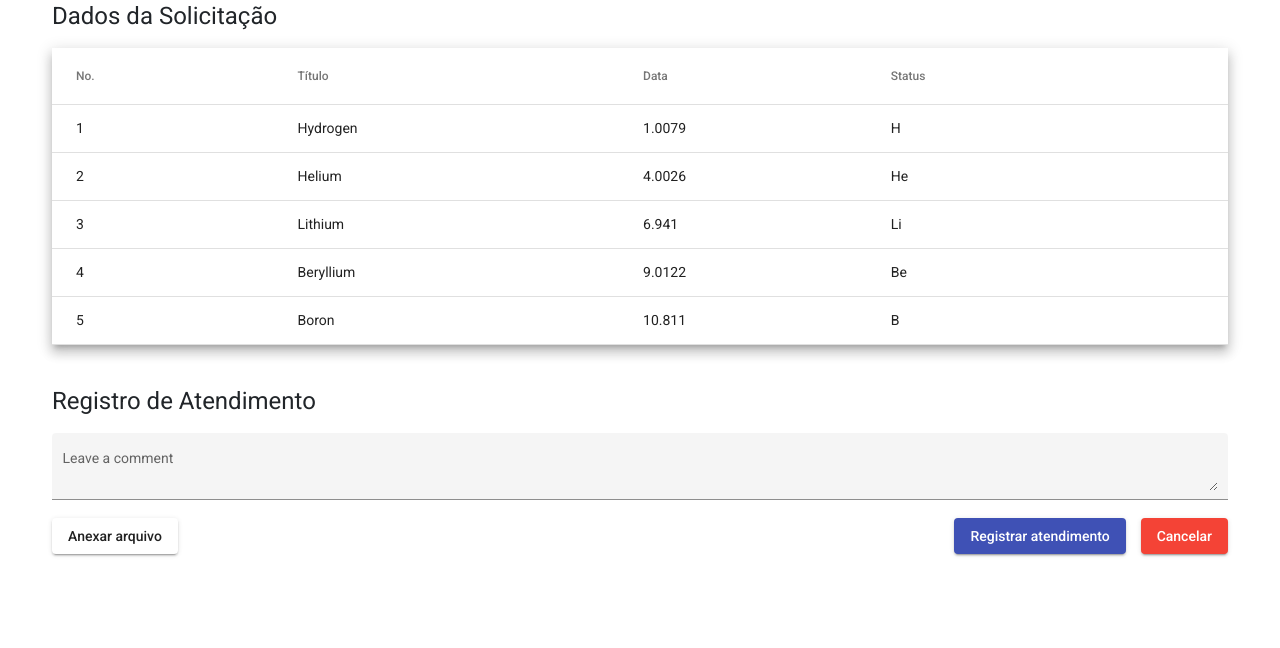
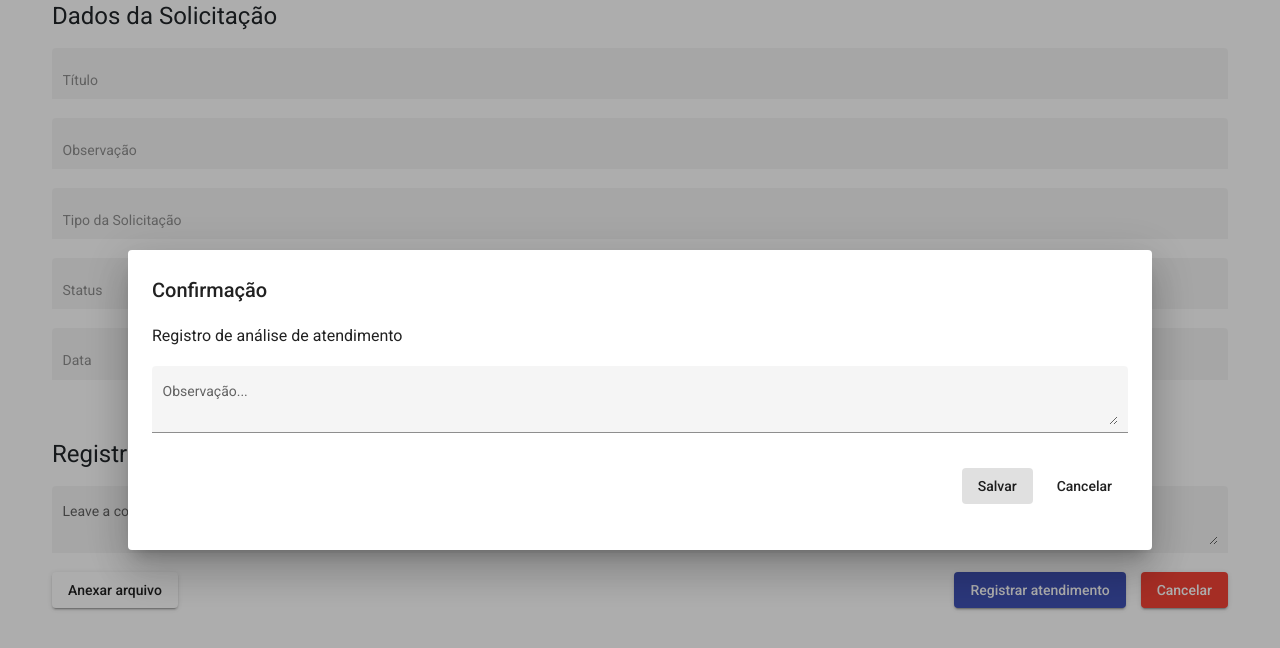
Before and after one commit to victormacedo996/juridico, an Angular app in the folder juridicoangularapp/: page /atendimento/registrarAnalise in a window 1280 px wide. Both pictures are taken after a click on the button "Registrar atendimento". Shown: the top 648 px of the page. Built offline with nearby package versions, Linux system fonts and the light colour scheme.

Commit message:
add servico e dialog de confirmação

```diff
--- a/juridicoangularapp/package.json
+++ b/juridicoangularapp/package.json
@@ -25,7 +25,7 @@
     "zone.js": "~0.11.4"
   },
   "devDependencies": {
-    "@angular-devkit/build-angular": "~13.1.2",
+    "@angular-devkit/build-angular": "^13.3.6",
     "@angular/cli": "~13.1.2",
     "@angular/compiler-cli": "~13.1.0",
     "@types/jasmine": "~3.10.0",
--- /dev/null
+++ b/juridicoangularapp/src/app/atendimento/confirma/confirmacao-registro-analise/confirmacao-registro-analise.component.css
@@ -0,0 +1,3 @@
+.example-full-width {
+    width: 100%;
+  }
--- /dev/null
+++ b/juridicoangularapp/src/app/atendimento/confirma/confirmacao-registro-analise/confirmacao-registro-analise.component.html
@@ -0,0 +1,12 @@
+<h2 mat-dialog-title>Confirmação</h2>
+<mat-dialog-content class="mat-typography">
+    <h3>Registro de análise de atendimento</h3>
+        <mat-form-field class="example-full-width" appearance="fill">
+            <mat-label>Observação...</mat-label>
+            <textarea matInput readonly  appearance="fill"></textarea>
+        </mat-form-field>
+    </mat-dialog-content>
+    <mat-dialog-actions align="end">
+        <button mat-button [mat-dialog-close]="true" cdkFocusInitial>Salvar</button>
+        <button mat-button mat-dialog-close>Cancelar</button>
+    </mat-dialog-actions>
--- /dev/null
+++ b/juridicoangularapp/src/app/atendimento/confirma/confirmacao-registro-analise/confirmacao-registro-analise.component.ts
@@ -0,0 +1,22 @@
+import { Component, OnInit } from '@angular/core';
+import {  MatDialog  } from '@angular/material/dialog';
+
+@Component({
+  selector: 'app-confirmacao-registro-analise',
+  templateUrl: './confirmacao-registro-analise.component.html',
+  styleUrls: ['./confirmacao-registro-analise.component.css']
+})
+export class ConfirmacaoRegistroAnaliseComponent implements OnInit {
+
+  constructor() { }
+
+  ngOnInit(): void {
+
+  }
+
+
+
+
+
+
+}
--- a/juridicoangularapp/src/app/atendimento/registro-analise-atendimento/registro-analise-atendimento.component.css
+++ b/juridicoangularapp/src/app/atendimento/registro-analise-atendimento/registro-analise-atendimento.component.css
@@ -9,6 +9,14 @@
     width: 100%;
   }
 
+  :host ::ng-deep .mat-form-field-underline {
+    /*height: 0px !important;*/
+    display: none;
+  }
+
+  .form-solicitacao{
+    display: grid;
+  }
   .example-form {
     min-width: 150px;
     max-width: 500px;
--- a/juridicoangularapp/src/app/atendimento/registro-analise-atendimento/registro-analise-atendimento.component.html
+++ b/juridicoangularapp/src/app/atendimento/registro-analise-atendimento/registro-analise-atendimento.component.html
@@ -4,38 +4,24 @@
             Dados da Solicitação
         </h1>
         <div class="atendimento-secao">
-            <table  class="dados-solicitacao" mat-table [dataSource]="dataSource" class="mat-elevation-z8">
+            <form  class="form-solicitacao" [formGroup]="solicitacaoForm">
+                <mat-form-field class="input" appearance="fill" >
+                    <input matInput  readonly  [disabled]="true" type="text" formControlName="titulo" placeholder="Título">
+                </mat-form-field>
+                <mat-form-field class="input" appearance="fill">
+                    <input matInput  readonly type="text" formControlName="observacao" placeholder="Observação">
+                </mat-form-field>
+                <mat-form-field class="input" appearance="fill">
+                    <input matInput  readonly type="text" formControlName="tipoSolicitacao" placeholder="Tipo da Solicitação">
+                </mat-form-field>
+                <mat-form-field class="input" appearance="fill">
+                    <input matInput  readonly type="text" formControlName="status" placeholder="Status">
+                </mat-form-field>
+                <mat-form-field class="input" appearance="fill">
+                    <input matInput  readonly type="text" formControlName="data" placeholder="Data">
+                </mat-form-field>
+            </form>
 
-                <!--- Note that these columns can be defined in any order.
-                    The actual rendered columns are set as a property on the row definition" -->
-
-                <!-- Position Column -->
-                <ng-container matColumnDef="position">
-                <th mat-header-cell *matHeaderCellDef> No. </th>
-                <td mat-cell *matCellDef="let element"> {{element.position}} </td>
-                </ng-container>
-
-                <!-- Name Column -->
-                <ng-container matColumnDef="name">
-                <th mat-header-cell *matHeaderCellDef> Título </th>
-                <td mat-cell *matCellDef="let element"> {{element.name}} </td>
-                </ng-container>
-
-                <!-- Weight Column -->
-                <ng-container matColumnDef="weight">
-                <th mat-header-cell *matHeaderCellDef> Data </th>
-                <td mat-cell *matCellDef="let element"> {{element.weight}} </td>
-                </ng-container>
-
-                <!-- Symbol Column -->
-                <ng-container matColumnDef="symbol">
-                <th mat-header-cell *matHeaderCellDef> Status </th>
-                <td mat-cell *matCellDef="let element"> {{element.symbol}} </td>
-                </ng-container>
-
-                <tr mat-header-row *matHeaderRowDef="displayedColumns"></tr>
-                <tr mat-row *matRowDef="let row; columns: displayedColumns;"></tr>
-            </table>
         </div>
         <div class="atendimento-secao-registro">
             <h1 class="titulo-funcionalidade">
@@ -48,7 +34,7 @@
 
             <div class="button-class">
                 <div class="button-right">
-                <button class="register-button" mat-raised-button color="primary">Registrar atendimento</button>
+                    <button class="register-button" (click)="openDialog()" mat-raised-button color="primary">Registrar atendimento</button>
                     <button class="cancel" mat-raised-button color="warn" >Cancelar</button>
                 </div>
                 <div class="button-left">
--- a/juridicoangularapp/src/app/atendimento/registro-analise-atendimento/registro-analise-atendimento.component.ts
+++ b/juridicoangularapp/src/app/atendimento/registro-analise-atendimento/registro-analise-atendimento.component.ts
@@ -1,20 +1,8 @@
+import { ConfirmacaoRegistroAnaliseComponent } from './../confirma/confirmacao-registro-analise/confirmacao-registro-analise.component';
 import { Component, OnInit } from '@angular/core';
+import { FormGroup, FormControl } from '@angular/forms';
+import { MatDialog } from '@angular/material/dialog';
 
-
-export interface PeriodicElement {
-  name: string;
-  position: number;
-  weight: number;
-  symbol: string;
-}
-
-const ELEMENT_DATA: PeriodicElement[] = [
-  {position: 1, name: 'Hydrogen', weight: 1.0079, symbol: 'H'},
-  {position: 2, name: 'Helium', weight: 4.0026, symbol: 'He'},
-  {position: 3, name: 'Lithium', weight: 6.941, symbol: 'Li'},
-  {position: 4, name: 'Beryllium', weight: 9.0122, symbol: 'Be'},
-  {position: 5, name: 'Boron', weight: 10.811, symbol: 'B'},
-];
 
 @Component({
   selector: 'app-registro-analise-atendimento',
@@ -23,13 +11,34 @@ const ELEMENT_DATA: PeriodicElement[] = [
 })
 export class RegistroAnaliseAtendimentoComponent implements OnInit {
 
-  displayedColumns: string[] = ['position', 'name', 'weight', 'symbol'];
-  dataSource = ELEMENT_DATA;
 
+  solicitacaoForm = new FormGroup({
+    titulo: new FormControl(''),
+    tipoSolicitacao: new FormControl('',),
+    observacao: new FormControl(''),
+    status: new FormControl(''),
+    data: new FormControl('')
+});
 
-  constructor() { }
+  constructor(
+    public dialog: MatDialog
+
+  ) { }
 
   ngOnInit(): void {
   }
 
+
+  openDialog() {
+    const dialogRef = this.dialog.open(ConfirmacaoRegistroAnaliseComponent, {
+
+      width: '80%',
+      height: '300px'
+
+    });
+
+    dialogRef.afterClosed().subscribe(result => {
+      console.log(`Dialog result: ${result}`);
+    });
+  }
 }
```
Also changed, not shown: juridicoangularapp/src/app/app.module.ts (+4 -9 lines), juridicoangularapp/src/app/atendimento/confirma/confirmacao-registro-analise/confirmacao-registro-analise.module.ts (added, +21 -0 lines), juridicoangularapp/src/app/atendimento/registro-analise-atendimento/registro-analise-atendimento.module.ts (+11 -4 lines), juridicoangularapp/src/app/atendimento/registro-analise-atendimento/registro-analise-atendimento.service.ts (+21 -1 lines), 2 other files (tests, documents, lock files or other folders). Lines whose indentation alone changed are shown as unchanged.
